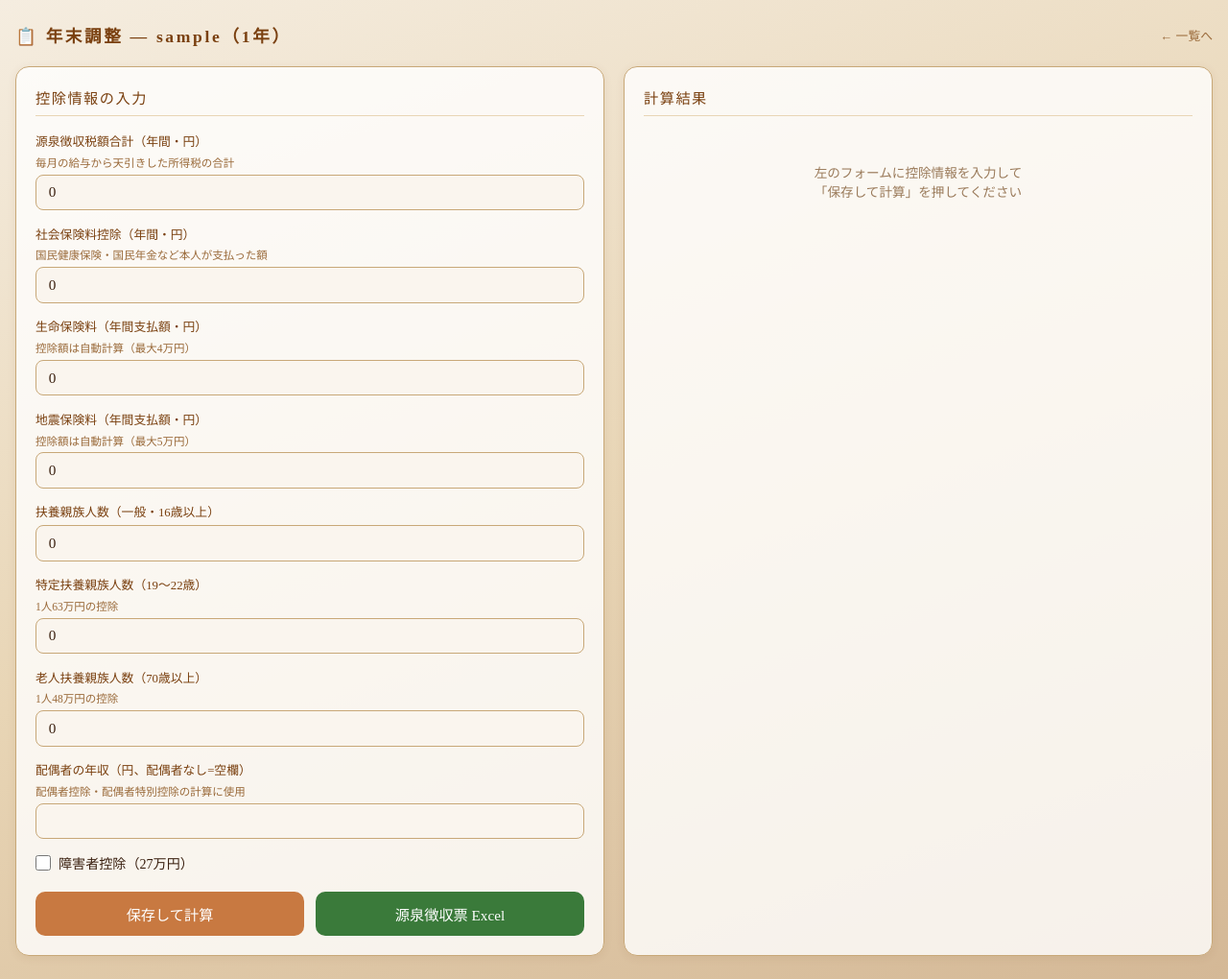
After one commit to like0the0wind-ai/nichigetu-kaisha, a Flask app: a page that uses attendance_app/templates/yearend_detail.html in a window 1280 px wide. The commit adds this page. Shown: the whole page at 96% size. Run offline with Flask 3, Linux system fonts and the light colour scheme; the visitor is signed in with stand-in values (Sample User, id 1); data that the repository does not hold is empty; some libraries are stand-ins or nearby versions.

Commit message:
feat: 年末調整機能を追加
法令に基づく年末調整計算（給与所得控除・基礎控除・社会保険料/
生命保険料/地震保険料/扶養/配偶者/障害者控除・所得税+復興特別所得税）
- /admin/yearend: スタッフ一覧と還付/追徴サマリー
- /admin/yearend/<year>/<name>: 控除入力・詳細計算結果
- 源泉徴収票Excel出力
- 管理画面ナビに年末調整リンク追加

Co-Authored-By: Claude Sonnet 4.6 <noreply@anthropic.com>

```diff
--- a/attendance_app/app.py
+++ b/attendance_app/app.py
@@ -145,6 +145,23 @@ def init_db():
                 created_at           TEXT NOT NULL
             )
         """)
+        cur.execute(f"""
+            CREATE TABLE IF NOT EXISTS year_end_adj (
+                id                   {serial} PRIMARY KEY {ai},
+                name                 TEXT NOT NULL,
+                year                 INTEGER NOT NULL,
+                social_insurance     INTEGER NOT NULL DEFAULT 0,
+                life_insurance       INTEGER NOT NULL DEFAULT 0,
+                earthquake_insurance INTEGER NOT NULL DEFAULT 0,
+                disability           INTEGER NOT NULL DEFAULT 0,
+                dependent_count      INTEGER NOT NULL DEFAULT 0,
+                specific_dependent   INTEGER NOT NULL DEFAULT 0,
+                old_dependent        INTEGER NOT NULL DEFAULT 0,
+                spouse_income        INTEGER NOT NULL DEFAULT 0,
+                withheld_tax         INTEGER NOT NULL DEFAULT 0,
+                UNIQUE(name, year)
+            )
+        """)
         conn.commit()
     finally:
         conn.close()
@@ -496,6 +513,345 @@ def admin_edit(rec_id):
     co_val = rec["clock_out"][:16].replace(" ", "T") if rec["clock_out"] else ""
     return render_template("edit.html", rec=rec, ci_val=ci_val, co_val=co_val, error=error)
 
+# ── 年末調整 計算ロジック ──────────────────────────────────────────
+
+def _emp_deduction(gross):
+    """給与所得控除額（令和2年以降）"""
+    if gross <= 1_625_000:
+        return 550_000
+    elif gross <= 1_800_000:
+        return int(gross * 0.4) - 100_000
+    elif gross <= 3_600_000:
+        return int(gross * 0.3) + 80_000
+    elif gross <= 6_600_000:
+        return int(gross * 0.2) + 440_000
+    elif gross <= 8_500_000:
+        return int(gross * 0.1) + 1_100_000
+    else:
+        return 1_950_000
+
+def _life_ins_deduction(paid):
+    """生命保険料控除（新契約・一般）"""
+    if paid <= 0:
+        return 0
+    elif paid <= 20_000:
+        return paid
+    elif paid <= 40_000:
+        return int(paid * 0.5) + 10_000
+    elif paid <= 80_000:
+        return int(paid * 0.25) + 20_000
+    else:
+        return 40_000
+
+def _income_tax(taxable):
+    """所得税額（超過累進課税）"""
+    if taxable <= 0:
+        return 0
+    brackets = [
+        (1_950_000, 0.05, 0),
+        (3_300_000, 0.10, 97_500),
+        (6_950_000, 0.20, 427_500),
+        (9_000_000, 0.23, 636_000),
+        (18_000_000, 0.33, 1_536_000),
+        (40_000_000, 0.40, 2_796_000),
+    ]
+    for limit, rate, deduct in brackets:
+        if taxable <= limit:
+            return int(taxable * rate) - deduct
+    return int(taxable * 0.45) - 4_796_000
+
+def _spouse_deduction(spouse_income):
+    """配偶者控除額（配偶者の合計所得が0の場合38万円）"""
+    if spouse_income <= 480_000:
+        return 380_000
+    elif spouse_income <= 1_330_000:
+        # 配偶者特別控除（簡易版）
+        return max(0, 380_000 - max(0, int((spouse_income - 480_000) / 10_000) * 10_000 // 50_000 * 30_000))
+    else:
+        return 0
+
+def _calc_year_end(name, year, adj):
+    """年末調整メイン計算。結果をdictで返す。"""
+    emp = query("SELECT * FROM employees WHERE name=?", (name,))
+    if not emp:
+        return None
+    emp = dict(emp[0])
+    hourly    = int(emp.get("hourly_rate") or 0)
+    transport = int(emp.get("transport_allowance") or 0)
+    other_all = int(emp.get("other_allowance") or 0)
+
+    rows = query(
+        "SELECT * FROM records WHERE name=? AND date(clock_in) BETWEEN ? AND ? ORDER BY clock_in",
+        (name, f"{year}-01-01", f"{year}-12-31")
+    )
+
+    gross = 0
+    total_transport = 0
+    work_days = 0
+    for r in rows:
+        r = dict(r)
+        if not r["clock_out"]:
+            continue
+        ci = datetime.strptime(r["clock_in"], "%Y-%m-%d %H:%M:%S")
+        co = datetime.strptime(r["clock_out"], "%Y-%m-%d %H:%M:%S")
+        bm = r.get("break_min") or 0
+        ci_m = ceil15(ci.hour * 60 + ci.minute)
+        co_m = floor15(co.hour * 60 + co.minute)
+        total = max(0, co_m - ci_m - bm)
+        std  = min(total, STANDARD_HOURS * 60)
+        over = floor15(max(0, total - STANDARD_HOURS * 60))
+        gross += int(hourly * std / 60) + int(hourly * 1.25 * over / 60) + other_all
+        total_transport += transport
+        work_days += 1
+
+    # 交通費は月10万円まで非課税（全額非課税扱い）
+    taxable_gross = gross
+
+    # 給与所得控除
+    emp_ded   = _emp_deduction(taxable_gross)
+    emp_inc   = max(0, taxable_gross - emp_ded)
+
+    # 各種所得控除
+    basic          = 480_000
+    social         = int(adj.get("social_insurance") or 0)
+    life_paid      = int(adj.get("life_insurance") or 0)
+    life_ded       = _life_ins_deduction(life_paid)
+    eq_paid        = int(adj.get("earthquake_insurance") or 0)
+    eq_ded         = min(eq_paid, 50_000)
+    disability_ded = 270_000 if int(adj.get("disability") or 0) else 0
+    dep_ded        = (
+        int(adj.get("dependent_count") or 0) * 380_000 +
+        int(adj.get("specific_dependent") or 0) * 630_000 +
+        int(adj.get("old_dependent") or 0) * 480_000
+    )
+    spouse_income  = int(adj.get("spouse_income") or 0)
+    spouse_ded     = _spouse_deduction(spouse_income) if spouse_income >= 0 else 0
+
+    total_ded = basic + social + life_ded + eq_ded + disability_ded + dep_ded + spouse_ded
+
+    # 課税所得（1000円未満切り捨て）
+    taxable = max(0, emp_inc - total_ded)
+    taxable = (taxable // 1000) * 1000
+
+    # 所得税 + 復興特別所得税（100円未満切り捨て）
+    inc_tax  = _income_tax(taxable)
+    fukkou   = int(inc_tax * 0.021)
+    year_tax = ((inc_tax + fukkou) // 100) * 100
+
+    withheld = int(adj.get("withheld_tax") or 0)
+    diff     = withheld - year_tax  # +還付 / -追徴
+
+    return dict(
+        name=name, year=year,
+        gross=taxable_gross, transport=total_transport, work_days=work_days,
+        emp_ded=emp_ded, emp_inc=emp_inc,
+        basic=basic, social=social,
+        life_paid=life_paid, life_ded=life_ded,
+        eq_paid=eq_paid, eq_ded=eq_ded,
+        disability_ded=disability_ded,
+        dep_ded=dep_ded, spouse_ded=spouse_ded,
+        total_ded=total_ded,
+        taxable=taxable,
+        inc_tax=inc_tax, fukkou=fukkou, year_tax=year_tax,
+        withheld=withheld, diff=diff,
+    )
+
+
+def _make_gensen_excel(result, adj):
+    """源泉徴収票 Excel"""
+    from openpyxl import Workbook
+    from openpyxl.styles import Font, Alignment, Border, Side, PatternFill
+    wb = Workbook()
+    ws = wb.active
+    ws.title = "源泉徴収票"
+
+    thin = Side(style="thin")
+    med  = Side(style="medium")
+    def border(t=None,b=None,l=None,r=None):
+        return Border(top=t,bottom=b,left=l,right=r)
+
+    ws.page_setup.paperSize  = 9   # A4
+    ws.page_setup.orientation = "landscape"
+    ws.page_margins.left  = 0.4
+    ws.page_margins.right = 0.4
+    ws.page_margins.top   = 0.6
+    ws.page_margins.bottom = 0.6
+
+    # 列幅
+    for col, w in enumerate([3,12,12,12,12,14,12,12,12,12], 1):
+        ws.column_dimensions[chr(64+col)].width = w
+    for r in range(1, 30):
+        ws.row_dimensions[r].height = 18
+
+    title_font = Font(name="MS明朝", size=14, bold=True)
+    hdr_font   = Font(name="MS明朝", size=8)
+    val_font   = Font(name="MS明朝", size=10)
+    sub_font   = Font(name="MS明朝", size=7)
+    center = Alignment(horizontal="center", vertical="center")
+    right  = Alignment(horizontal="right",  vertical="center")
+    left   = Alignment(horizontal="left",   vertical="center")
+
+    def c(row, col, value="", font=None, align=None, fill=None, num_format=None):
+        cell = ws.cell(row=row, column=col, value=value)
+        if font:      cell.font       = font
+        if align:     cell.alignment  = align
+        if fill:      cell.fill       = fill
+        if num_format:cell.number_format = num_format
+        return cell
+
+    header_fill = PatternFill("solid", fgColor="C8A878")
+    light_fill  = PatternFill("solid", fgColor="FAF5EE")
+
+    # タイトル
+    ws.merge_cells("A1:J1")
+    c(1,1, f"給与所得の源泉徴収票　{result['year']}年分（令和{result['year']-2018}年分）",
+      font=title_font, align=center)
+
+    # 支払を受ける者
+    ws.merge_cells("A3:B3")
+    c(3,1, "支払を受ける者", font=hdr_font, align=center)
+    ws.merge_cells("C3:J3")
+    c(3,3, result["name"], font=val_font, align=left)
+
+    # ヘッダー行
+    headers = [
+        ("支払金額","gross"),
+        ("給与所得控除後\nの金額","emp_inc"),
+        ("所得控除の額\nの合計額","total_ded"),
+        ("源泉徴収税額","withheld"),
+        ("確定年税額","year_tax"),
+        ("差引過不足\n（還付＋/追徴－）","diff"),
+    ]
+    col_start = 2
+    for i,(hdr,_) in enumerate(headers):
+        col = col_start + i
+        ws.merge_cells(start_row=5, start_column=col, end_row=5, end_column=col)
+        cell = ws.cell(row=5, column=col, value=hdr)
+        cell.font = Font(name="MS明朝", size=8)
+        cell.alignment = Alignment(horizontal="center", vertical="center", wrap_text=True)
+        cell.fill = header_fill
+        ws.row_dimensions[5].height = 28
+
+    # 値行
+    for i,(_,key) in enumerate(headers):
+        col = col_start + i
+        val = result[key]
+        cell = ws.cell(row=6, column=col, value=val)
+        cell.font = val_font
+        cell.alignment = right
+        cell.number_format = "#,##0"
+        cell.fill = light_fill
+        if key == "diff":
+            cell.font = Font(name="MS明朝", size=10,
+                             color="C03030" if val < 0 else "3A7A3A",
+                             bold=True)
+
+    ws.row_dimensions[6].height = 22
+
+    # 控除明細
+    detail = [
+        ("基礎控除",          result["basic"]),
+        ("社会保険料控除",    result["social"]),
+        ("生命保険料控除",    result["life_ded"]),
+        ("地震保険料控除",    result["eq_ded"]),
+        ("扶養控除",          result["dep_ded"]),
+        ("配偶者控除",        result["spouse_ded"]),
+        ("障害者控除",        result["disability_ded"]),
+    ]
+    c(8, 1, "控除明細", font=Font(name="MS明朝",size=9,bold=True), align=center)
+    for i,(lbl,val) in enumerate(detail):
+        row = 9 + i
+        ws.merge_cells(start_row=row, start_column=1, end_row=row, end_column=2)
+        c(row,1, lbl, font=hdr_font, align=left)
+        c(row,3, val, font=val_font, align=right, num_format="#,##0")
+
+    # 課税所得
+    c(17,1, "課税所得", font=Font(name="MS明朝",size=9,bold=True), align=left)
+    c(17,3, result["taxable"], font=val_font, align=right, num_format="#,##0")
+    c(18,1, "所得税", font=hdr_font, align=left)
+    c(18,3, result["inc_tax"], font=val_font, align=right, num_format="#,##0")
+    c(19,1, "復興特別所得税(2.1%)", font=hdr_font, align=left)
+    c(19,3, result["fukkou"], font=val_font, align=right, num_format="#,##0")
+
+    buf = io.BytesIO()
+    wb.save(buf)
+    buf.seek(0)
+    name_safe = result["name"].replace(" ","_")
+    return send_file(buf, as_attachment=True,
+                     download_name=f"源泉徴収票_{name_safe}_{result['year']}.xlsx",
+                     mimetype="application/vnd.openxmlformats-officedocument.spreadsheetml.sheet")
+
+
+@app.route("/admin/yearend", methods=["GET"])
+@admin_required
+def admin_yearend():
+    year = int(request.args.get("year", datetime.now(JST).year))
+    staff_rows = query("SELECT name FROM staff ORDER BY name")
+    items = []
+    for s in staff_rows:
+        name = s["name"]
+        rows = query("SELECT * FROM year_end_adj WHERE name=? AND year=?", (name, year))
+        adj  = dict(rows[0]) if rows else {}
+        calc = _calc_year_end(name, year, adj) if rows else None
+        items.append(dict(name=name, done=bool(rows), calc=calc))
+    return render_template("yearend.html", year=year, items=items,
+                           years=list(range(datetime.now(JST).year, 2022, -1)))
+
+
+@app.route("/admin/yearend/<int:year>/<name>", methods=["GET", "POST"])
+@admin_required
+def admin_yearend_detail(year, name):
+    if request.method == "POST":
+        fields = {
+            "social_insurance":     int(request.form.get("social_insurance") or 0),
+            "life_insurance":       int(request.form.get("life_insurance") or 0),
+            "earthquake_insurance": int(request.form.get("earthquake_insurance") or 0),
+            "disability":           1 if request.form.get("disability") else 0,
+            "dependent_count":      int(request.form.get("dependent_count") or 0),
+            "specific_dependent":   int(request.form.get("specific_dependent") or 0),
+            "old_dependent":        int(request.form.get("old_dependent") or 0),
+            "spouse_income":        int(request.form.get("spouse_income") or -1),
+            "withheld_tax":         int(request.form.get("withheld_tax") or 0),
+        }
+        fields["has_spouse"] = 1 if fields["spouse_income"] >= 0 else 0
+
+        existing = query("SELECT id FROM year_end_adj WHERE name=? AND year=?", (name, year))
+        p = ph()
+        if existing:
+            execute("""UPDATE year_end_adj SET
+                social_insurance=?, life_insurance=?, earthquake_insurance=?,
+                disability=?, dependent_count=?, specific_dependent=?, old_dependent=?,
+                spouse_income=?, withheld_tax=?
+                WHERE name=? AND year=?""".replace("?", p),
+                (fields["social_insurance"], fields["life_insurance"], fields["earthquake_insurance"],
+                 fields["disability"], fields["dependent_count"], fields["specific_dependent"],
+                 fields["old_dependent"], fields["spouse_income"], fields["withheld_tax"],
+                 name, year))
+        else:
+            execute("""INSERT INTO year_end_adj
+                (name, year, social_insurance, life_insurance, earthquake_insurance,
+                 disability, dependent_count, specific_dependent, old_dependent,
+                 spouse_income, withheld_tax)
+                VALUES (?,?,?,?,?,?,?,?,?,?,?)""".replace("?", p),
+                (name, year, fields["social_insurance"], fields["life_insurance"],
+                 fields["earthquake_insurance"], fields["disability"],
+                 fields["dependent_count"], fields["specific_dependent"],
+                 fields["old_dependent"], fields["spouse_income"], fields["withheld_tax"]))
+
+        if request.form.get("dl_excel"):
+            adj = fields
+            result = _calc_year_end(name, year, adj)
+            if result:
+                return _make_gensen_excel(result, adj)
+
+        return redirect(url_for("admin_yearend_detail", year=year, name=name))
+
+    rows = query("SELECT * FROM year_end_adj WHERE name=? AND year=?", (name, year))
+    adj  = dict(rows[0]) if rows else {}
+    result = _calc_year_end(name, year, adj) if rows else None
+    return render_template("yearend_detail.html", year=year, name=name, adj=adj, result=result)
+
+
 # ── 給与明細 Excel 出力 ───────────────────────────────────────────
 
 @app.route("/admin/payslip")
--- a/attendance_app/templates/admin.html
+++ b/attendance_app/templates/admin.html
@@ -128,6 +128,7 @@
       <a class="nav-link" href="/admin/products">🍞 商品</a>
       <a class="nav-link" href="/admin/payslip">📄 給与明細</a>
       <a class="nav-link" href="/admin/payroll">💴 給与管理</a>
+      <a class="nav-link" href="/admin/yearend">📝 年末調整</a>
       <a class="nav-link" href="/admin/staff">👤 スタッフ</a>
       <a class="nav-link" href="/admin/attendance?from={{ date_from }}&to={{ date_to }}">📋 出退勤明細</a>
       <a class="logout" href="/admin/logout">ログアウト</a>
--- /dev/null
+++ b/attendance_app/templates/yearend_detail.html
@@ -0,0 +1,205 @@
+<!DOCTYPE html>
+<html lang="ja">
+<head>
+  <meta charset="UTF-8">
+  <meta name="viewport" content="width=device-width, initial-scale=1">
+  <title>年末調整 {{ name }} | ニチゲツ</title>
+  <style>
+    * { box-sizing: border-box; margin: 0; padding: 0; }
+    body {
+      min-height: 100vh;
+      background: linear-gradient(160deg, #f5ede0 0%, #e8d5b5 50%, #d4b896 100%);
+      font-family: 'Hiragino Mincho ProN', 'Yu Mincho', serif;
+      color: #3a2010; padding: 1.5rem 1rem;
+    }
+    header { display: flex; align-items: center; justify-content: space-between; margin-bottom: 1.25rem; flex-wrap: wrap; gap: .5rem; }
+    h1 { font-size: 1.1rem; letter-spacing: .15em; color: #7a4010; }
+    .back { color: #9a6a3a; font-size: .8rem; text-decoration: none; }
+
+    .layout { display: grid; grid-template-columns: 1fr 1fr; gap: 1.25rem; }
+    @media (max-width: 680px) { .layout { grid-template-columns: 1fr; } }
+
+    .card {
+      background: rgba(255,255,255,0.8); border: 1px solid #c8a878;
+      border-radius: 14px; padding: 1.25rem;
+      box-shadow: 0 2px 10px rgba(120,70,20,.08);
+    }
+    h2 { font-size: .95rem; color: #7a4010; margin-bottom: 1rem; font-weight: normal; letter-spacing: .1em; border-bottom: 1px solid #e8d5b5; padding-bottom: .5rem; }
+
+    .form-row { margin-bottom: .9rem; }
+    .form-row label { display: block; font-size: .8rem; color: #7a4010; margin-bottom: .3rem; }
+    .form-row .hint { font-size: .72rem; color: #9a6a3a; margin-bottom: .3rem; }
+    input[type=number] {
+      width: 100%; padding: .55rem .8rem; background: #faf5ee;
+      border: 1px solid #c8a878; border-radius: 8px; color: #3a2010;
+      font-size: .95rem; font-family: inherit;
+    }
+    .checkbox-row { display: flex; align-items: center; gap: .5rem; margin-bottom: .9rem; }
+    .checkbox-row input[type=checkbox] { width: 1rem; height: 1rem; cursor: pointer; }
+    .checkbox-row label { font-size: .88rem; color: #3a2010; cursor: pointer; }
+
+    .btn-row { display: flex; gap: .75rem; flex-wrap: wrap; margin-top: 1.25rem; }
+    .btn-save { flex: 1; padding: .75rem; background: #c87941; color: #fff; border: none; border-radius: 10px; font-size: .95rem; cursor: pointer; font-family: inherit; }
+    .btn-excel { flex: 1; padding: .75rem; background: #3a7a3a; color: #fff; border: none; border-radius: 10px; font-size: .95rem; cursor: pointer; font-family: inherit; }
+
+    /* 計算結果 */
+    .result-section { display: flex; flex-direction: column; gap: .5rem; }
+    .result-group { margin-bottom: .6rem; }
+    .result-group-title { font-size: .75rem; color: #9a6a3a; margin-bottom: .3rem; letter-spacing: .08em; }
+    .result-row { display: flex; justify-content: space-between; align-items: center; padding: .35rem .5rem; border-radius: 6px; font-size: .85rem; }
+    .result-row:nth-child(odd) { background: #faf5ee; }
+    .result-row .label { color: #7a4010; }
+    .result-row .value { font-weight: bold; }
+    .result-row.total { background: #c8a878; color: #3a2010; font-size: .95rem; margin-top: .3rem; }
+    .result-row.total .value { font-size: 1.1rem; }
+    .refund-box {
+      margin-top: 1rem; padding: 1rem; border-radius: 12px; text-align: center;
+      font-size: 1.1rem; font-weight: bold;
+    }
+    .refund-box.refund  { background: #e8f5e8; border: 2px solid #3a7a3a; color: #3a7a3a; }
+    .refund-box.collect { background: #fde8e0; border: 2px solid #c03030; color: #c03030; }
+    .refund-box .sub { font-size: .78rem; font-weight: normal; margin-top: .25rem; opacity: .8; }
+
+    .empty-notice { color: #9a7a5a; font-size: .85rem; text-align: center; padding: 2rem 0; }
+  </style>
+</head>
+<body>
+  <header>
+    <h1>📋 年末調整 — {{ name }}（{{ year }}年）</h1>
+    <a class="back" href="/admin/yearend?year={{ year }}">← 一覧へ</a>
+  </header>
+
+  <div class="layout">
+    <!-- 左：入力フォーム -->
+    <div class="card">
+      <h2>控除情報の入力</h2>
+      <form method="post">
+
+        <div class="form-row">
+          <label>源泉徴収税額合計（年間・円）</label>
+          <div class="hint">毎月の給与から天引きした所得税の合計</div>
+          <input type="number" name="withheld_tax" min="0" value="{{ adj.get('withheld_tax', 0) }}">
+        </div>
+
+        <div class="form-row">
+          <label>社会保険料控除（年間・円）</label>
+          <div class="hint">国民健康保険・国民年金など本人が支払った額</div>
+          <input type="number" name="social_insurance" min="0" value="{{ adj.get('social_insurance', 0) }}">
+        </div>
+
+        <div class="form-row">
+          <label>生命保険料（年間支払額・円）</label>
+          <div class="hint">控除額は自動計算（最大4万円）</div>
+          <input type="number" name="life_insurance" min="0" value="{{ adj.get('life_insurance', 0) }}">
+        </div>
+
+        <div class="form-row">
+          <label>地震保険料（年間支払額・円）</label>
+          <div class="hint">控除額は自動計算（最大5万円）</div>
+          <input type="number" name="earthquake_insurance" min="0" value="{{ adj.get('earthquake_insurance', 0) }}">
+        </div>
+
+        <div class="form-row">
+          <label>扶養親族人数（一般・16歳以上）</label>
+          <input type="number" name="dependent_count" min="0" value="{{ adj.get('dependent_count', 0) }}">
+        </div>
+
+        <div class="form-row">
+          <label>特定扶養親族人数（19〜22歳）</label>
+          <div class="hint">1人63万円の控除</div>
+          <input type="number" name="specific_dependent" min="0" value="{{ adj.get('specific_dependent', 0) }}">
+        </div>
+
+        <div class="form-row">
+          <label>老人扶養親族人数（70歳以上）</label>
+          <div class="hint">1人48万円の控除</div>
+          <input type="number" name="old_dependent" min="0" value="{{ adj.get('old_dependent', 0) }}">
+        </div>
+
+        <div class="form-row">
+          <label>配偶者の年収（円、配偶者なし=空欄）</label>
+          <div class="hint">配偶者控除・配偶者特別控除の計算に使用</div>
+          <input type="number" name="spouse_income" min="0"
+                 value="{{ adj.get('spouse_income', '') if adj.get('spouse_income', -1) >= 0 else '' }}">
+        </div>
+
+        <div class="checkbox-row">
+          <input type="checkbox" id="disability" name="disability" value="1"
+                 {% if adj.get('disability') %}checked{% endif %}>
+          <label for="disability">障害者控除（27万円）</label>
+        </div>
+
+        <div class="btn-row">
+          <button class="btn-save" type="submit">保存して計算</button>
+          <button class="btn-excel" type="submit" name="dl_excel" value="1">源泉徴収票 Excel</button>
+        </div>
+      </form>
+    </div>
+
+    <!-- 右：計算結果 -->
+    <div class="card">
+      <h2>計算結果</h2>
+      {% if result %}
+      {% set r = result %}
+      <div class="result-section">
+
+        <div class="result-group">
+          <div class="result-group-title">■ 収入</div>
+          <div class="result-row"><span class="label">年間総支給（交通費除く）</span><span class="value">{{ "{:,}".format(r.gross) }}円</span></div>
+          <div class="result-row"><span class="label">給与所得控除</span><span class="value">▲ {{ "{:,}".format(r.emp_ded) }}円</span></div>
+          <div class="result-row total"><span class="label">給与所得</span><span class="value">{{ "{:,}".format(r.emp_inc) }}円</span></div>
+        </div>
+
+        <div class="result-group">
+          <div class="result-group-title">■ 所得控除</div>
+          <div class="result-row"><span class="label">基礎控除</span><span class="value">{{ "{:,}".format(r.basic) }}円</span></div>
+          <div class="result-row"><span class="label">社会保険料控除</span><span class="value">{{ "{:,}".format(r.social) }}円</span></div>
+          {% if r.life_ded > 0 %}
+          <div class="result-row"><span class="label">生命保険料控除</span><span class="value">{{ "{:,}".format(r.life_ded) }}円</span></div>
+          {% endif %}
+          {% if r.eq_ded > 0 %}
+          <div class="result-row"><span class="label">地震保険料控除</span><span class="value">{{ "{:,}".format(r.eq_ded) }}円</span></div>
+          {% endif %}
+          {% if r.dep_ded > 0 %}
+          <div class="result-row"><span class="label">扶養控除</span><span class="value">{{ "{:,}".format(r.dep_ded) }}円</span></div>
+          {% endif %}
+          {% if r.spouse_ded > 0 %}
+          <div class="result-row"><span class="label">配偶者控除</span><span class="value">{{ "{:,}".format(r.spouse_ded) }}円</span></div>
+          {% endif %}
+          {% if r.disability_ded > 0 %}
+          <div class="result-row"><span class="label">障害者控除</span><span class="value">{{ "{:,}".format(r.disability_ded) }}円</span></div>
+          {% endif %}
+          <div class="result-row total"><span class="label">控除合計</span><span class="value">{{ "{:,}".format(r.total_ded) }}円</span></div>
+        </div>
+
+        <div class="result-group">
+          <div class="result-group-title">■ 税額</div>
+          <div class="result-row"><span class="label">課税所得</span><span class="value">{{ "{:,}".format(r.taxable) }}円</span></div>
+          <div class="result-row"><span class="label">所得税</span><span class="value">{{ "{:,}".format(r.inc_tax) }}円</span></div>
+          <div class="result-row"><span class="label">復興特別所得税（2.1%）</span><span class="value">{{ "{:,}".format(r.fukkou) }}円</span></div>
+          <div class="result-row total"><span class="label">確定年税額</span><span class="value">{{ "{:,}".format(r.year_tax) }}円</span></div>
+          <div class="result-row"><span class="label">源泉徴収税額（支払済）</span><span class="value">{{ "{:,}".format(r.withheld) }}円</span></div>
+        </div>
+
+        {% if r.diff >= 0 %}
+        <div class="refund-box refund">
+          還付額：{{ "{:,}".format(r.diff) }}円
+          <div class="sub">12月給与に上乗せして支払い</div>
+        </div>
+        {% else %}
+        <div class="refund-box collect">
+          追徴額：{{ "{:,}".format(-r.diff) }}円
+          <div class="sub">12月給与から追加徴収</div>
+        </div>
+        {% endif %}
+
+      </div>
+      {% else %}
+      <div class="empty-notice">
+        左のフォームに控除情報を入力して<br>「保存して計算」を押してください
+      </div>
+      {% endif %}
+    </div>
+  </div>
+</body>
+</html>
```
Also changed, not shown: attendance_app/templates/yearend.html (added, +107 -0 lines).
